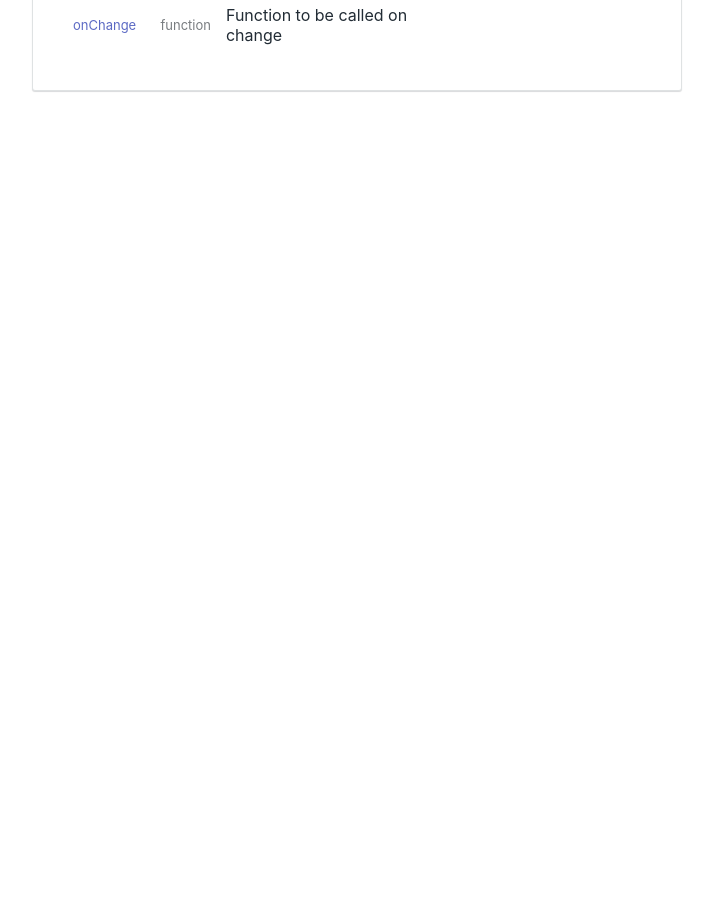
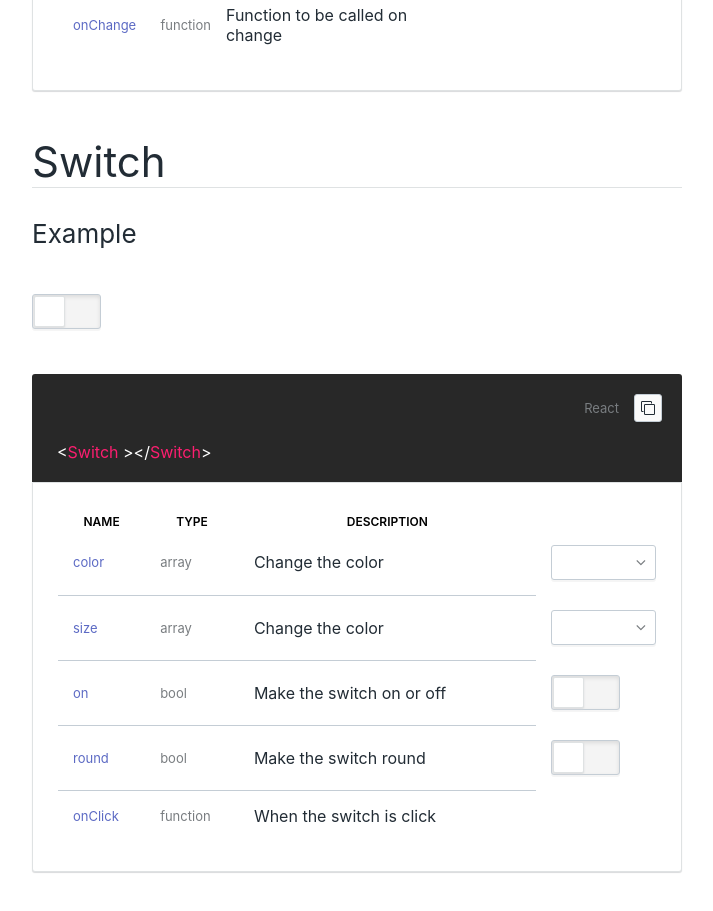
Before and after one commit to happystacklabs/kit, a React (Create React App) app: page / in a window 1280 px wide. Shown: the part 2820-3731 px from the top of the page, without its empty margins (283-996 px from the left). Before the commit the page ends 2956 px from the top, so only its background shows below. Built offline with nearby package versions, Linux system fonts and the light colour scheme.

Commit message:
onClick Componentviewer bug fix but need refactoring

```diff
--- a/src/App.js
+++ b/src/App.js
@@ -7,6 +7,8 @@ import Icon from './components/Icon';
 import iconViewerOptions from './components/Icon/iconViewerOptions';
 import Select from './components/Select';
 import selectViewerOptions from './components/Select/selectViewerOptions';
+import Switch from './components/Switch';
+import switchViewerOptions from './components/Switch/switchViewerOptions';
 
 
 class App extends Component {
@@ -29,6 +31,9 @@ class App extends Component {
             value=''
           />
         </ComponentViewer>
+        <ComponentViewer options={switchViewerOptions}>
+          <Switch/>
+        </ComponentViewer>
       </div>
     );
   }
--- a/src/components/Button/buttonViewerOptions.js
+++ b/src/components/Button/buttonViewerOptions.js
@@ -57,7 +57,7 @@ const buttonViewerOptions = [
     description: 'Make the button outline',
   },
   {
-    value: ()=>{},
+    value: '',
     name: 'onClick',
     type: 'function',
     description: 'call the parent when clicked',
--- a/src/components/ComponentViewer/index.js
+++ b/src/components/ComponentViewer/index.js
@@ -38,19 +38,41 @@ class ComponentViewer extends Component {
      this.setState(newState);
    };
 
+   onChildrenClick = (name) => {
+     const newState = Object.assign({}, this.state);
+     if (name === '') {
+       return;
+     }
+     const index = this.state['options'].findIndex(x => x.name === name);
+     newState['options'][index]['value'] = !this.state['options'][index]['value'];
+     this.setState(newState);
+   };
+
   render() {
     const onChildrenChange = this.onChildrenChange;
+    const onChildrenClick = this.onChildrenClick;
+
     const newProps = this.state.options.reduce(function(object, item) {
       if (item['name'] === 'onChange') {
-        item['value'] = onChildrenChange;
-      }
-      else if (item['value'] === '' && Array.isArray(item['type'])) {
+        object[item['name']] = onChildrenChange;
+        return object;
+
+      } else if (item['value'] === '' && Array.isArray(item['type'])) {
+        return object;
+
+      } else if (item['name'] === 'onClick') {
+          object[item['name']] = () => {
+            return onChildrenClick(item['value']);
+          };
+          return object;
+
+      } else {
+        object[item['name']] = item['value'];
         return object;
       }
-      object[item['name']] = item['value'];
-      return object;
     }, {});
 
+    console.log(this.state.options);
 
     return (
       <div className='ComponentViewer'>
--- /dev/null
+++ b/src/components/Switch/switchViewerOptions.js
@@ -0,0 +1,44 @@
+const switchViewerOptions = [
+  {
+    name: 'color',
+    value: '',
+    type: [
+      '',
+      'positive',
+      'negative',
+      'purple',
+    ],
+    description: 'Change the color',
+  },
+  {
+    name: 'size',
+    value: '',
+    type: [
+      '',
+      'slim',
+      'regular',
+      'large',
+    ],
+    description: 'Change the color',
+  },
+  {
+    name: 'on',
+    value: false,
+    type: 'bool',
+    description: 'Make the switch on or off',
+  },
+  {
+    name: 'round',
+    value: false,
+    type: 'bool',
+    description: 'Make the switch round',
+  },
+  {
+    name: 'onClick',
+    value: 'on',
+    type: 'function',
+    description: 'When the switch is click',
+  },
+];
+
+export default switchViewerOptions;
```
